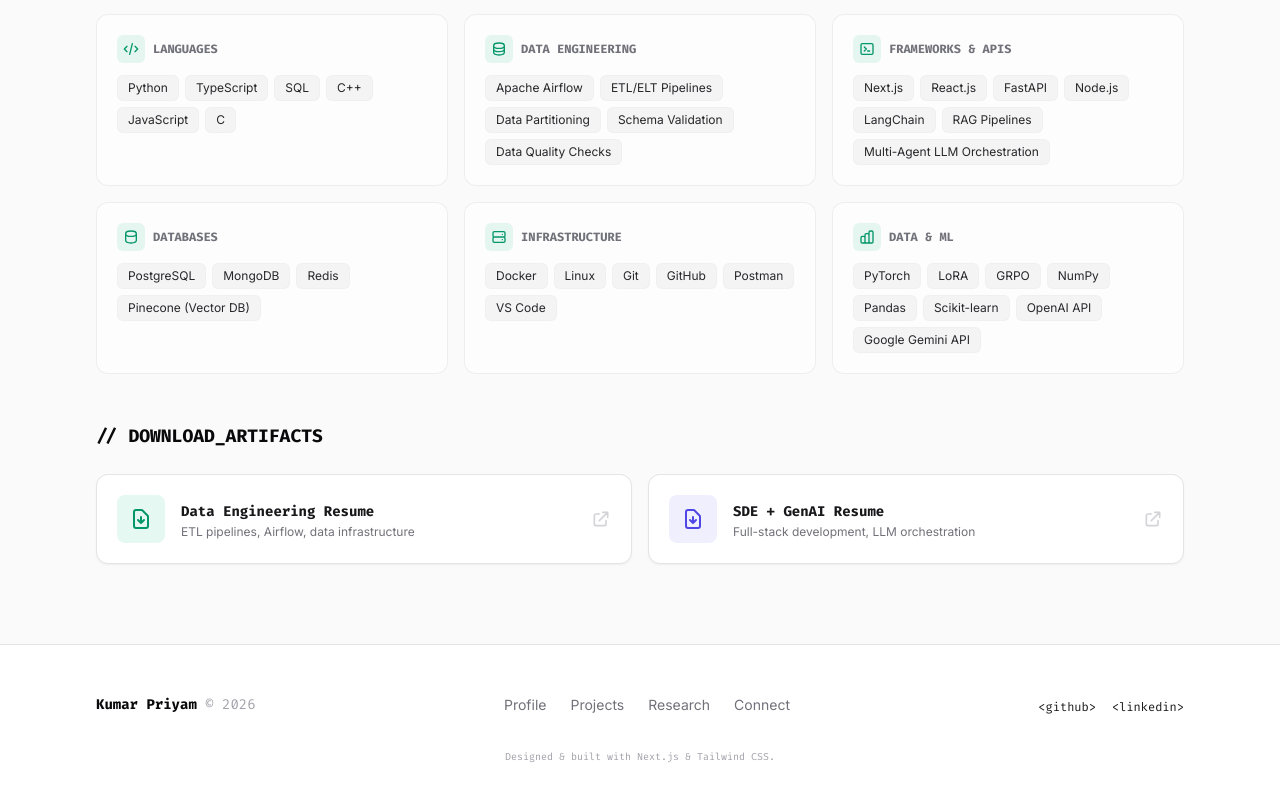
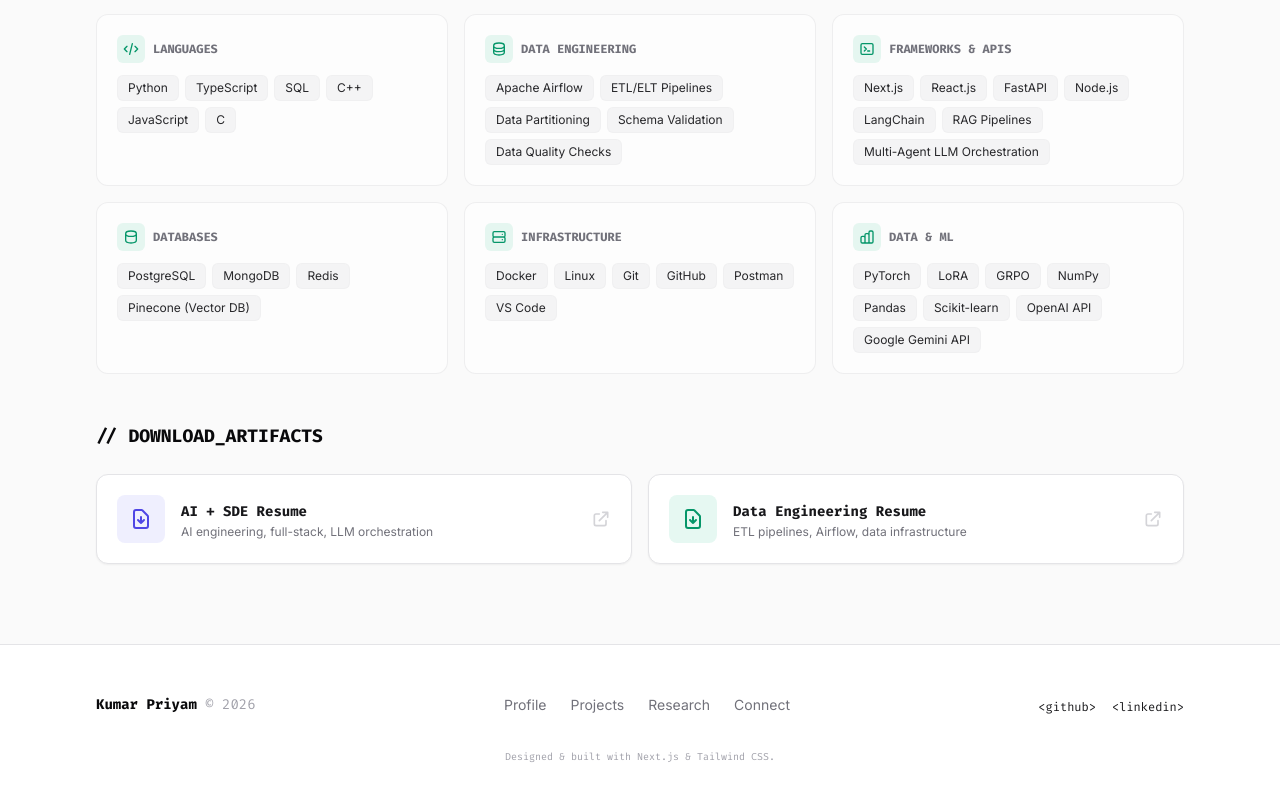
Before and after one commit to KumarPriyam123/Portfolio_Kumar_Priyam_NIT_DELHI_CSE, a Next.js app: page /profile in a window 1280 px wide. Shown: the part 985-1785 px from the top of the page. Built offline with nearby package versions, Linux system fonts and the light colour scheme.

Commit message:
Update AI+SDE resume link, LinkedIn URL, swap resume download order

```diff
--- a/src/app/connect/page.tsx
+++ b/src/app/connect/page.tsx
@@ -237,7 +237,7 @@
 
                 {/* LinkedIn Button */}
                 <a
-                  href="https://linkedin.com/in/kumar-priyam"
+                  href="https://www.linkedin.com/in/kumar-priyam-71bbb82a7/"
                   target="_blank"
                   rel="noopener noreferrer"
                   className="group flex flex-1 items-center justify-center gap-2 rounded-lg border border-zinc-200 bg-white px-4 py-3 text-sm font-medium text-zinc-700 shadow-sm transition-all hover:-translate-y-0.5 hover:border-indigo-300 hover:shadow-md dark:border-zinc-800 dark:bg-zinc-900/60 dark:text-zinc-300 dark:hover:border-indigo-600/50"
@@ -504,7 +504,7 @@
 
             {/* SDE + GenAI Resume */}
             <a
-              href="https://drive.google.com/file/d/1sDOkbyz0YaCgN3EzVKoCykDRa7ZAyBo9/view"
+              href="https://drive.google.com/file/d/1lPMTdrULT4iWPU5typRmVDVlBtF81wHf/view"
               target="_blank"
               rel="noopener noreferrer"
               className="group flex items-center gap-3 rounded-lg border border-zinc-200 bg-white px-4 py-3 shadow-sm transition-all hover:-translate-y-0.5 hover:border-indigo-300 hover:shadow-md dark:border-zinc-800 dark:bg-zinc-900/60 dark:hover:border-indigo-600/50"
--- a/src/app/page.tsx
+++ b/src/app/page.tsx
@@ -433,7 +433,7 @@
 
                 {/* SDE + GenAI Option */}
                 <a
-                  href="https://drive.google.com/file/d/1sDOkbyz0YaCgN3EzVKoCykDRa7ZAyBo9/view"
+                  href="https://drive.google.com/file/d/1lPMTdrULT4iWPU5typRmVDVlBtF81wHf/view"
                   target="_blank"
                   rel="noopener noreferrer"
                   onClick={() => setShowResumeModal(false)}
--- a/src/app/profile/page.tsx
+++ b/src/app/profile/page.tsx
@@ -358,6 +358,53 @@
             </h2>
           </div>
           <div className="grid gap-4 sm:grid-cols-2">
+            {/* SDE + GenAI Resume */}
+            <a
+              href="https://drive.google.com/file/d/1lPMTdrULT4iWPU5typRmVDVlBtF81wHf/view"
+              target="_blank"
+              rel="noopener noreferrer"
+              className="group flex items-center gap-4 rounded-xl border border-zinc-200 bg-white p-5 shadow-sm transition-all duration-200 hover:-translate-y-0.5 hover:border-indigo-300 hover:shadow-md dark:border-zinc-800 dark:bg-zinc-900/60 dark:hover:border-indigo-600/50"
+            >
+              <div className="flex h-12 w-12 flex-shrink-0 items-center justify-center rounded-lg bg-indigo-500/10 text-indigo-600 dark:bg-indigo-400/10 dark:text-indigo-400 transition-colors group-hover:bg-indigo-500/20">
+                <svg
+                  className="h-6 w-6"
+                  fill="none"
+                  viewBox="0 0 24 24"
+                  stroke="currentColor"
+                  strokeWidth={2}
+                  aria-hidden="true"
+                >
+                  <path
+                    strokeLinecap="round"
+                    strokeLinejoin="round"
+                    d="M12 10v6m0 0l-3-3m3 3l3-3m2 8H7a2 2 0 01-2-2V5a2 2 0 012-2h5.586a1 1 0 01.707.293l5.414 5.414a1 1 0 01.293.707V19a2 2 0 01-2 2z"
+                  />
+                </svg>
+              </div>
+              <div>
+                <span className="font-mono text-sm font-bold text-zinc-900 dark:text-white group-hover:text-indigo-600 dark:group-hover:text-indigo-400 transition-colors">
+                  AI + SDE Resume
+                </span>
+                <p className="mt-0.5 text-xs text-zinc-500 dark:text-zinc-400">
+                  AI engineering, full-stack, LLM orchestration
+                </p>
+              </div>
+              <svg
+                className="ml-auto h-5 w-5 flex-shrink-0 text-zinc-300 dark:text-zinc-600 transition-colors group-hover:text-indigo-500"
+                fill="none"
+                viewBox="0 0 24 24"
+                stroke="currentColor"
+                strokeWidth={2}
+                aria-hidden="true"
+              >
+                <path
+                  strokeLinecap="round"
+                  strokeLinejoin="round"
+                  d="M10 6H6a2 2 0 00-2 2v10a2 2 0 002 2h10a2 2 0 002-2v-4M14 4h6m0 0v6m0-6L10 14"
+                />
+              </svg>
+            </a>
+
             {/* Data Engineering Resume */}
             <a
               href="https://drive.google.com/file/d/1XJmW1XJ5lQ17fY251xmbZpC3lzsZgviR/view"
@@ -404,53 +451,6 @@
                 />
               </svg>
             </a>
-
-            {/* SDE + GenAI Resume */}
-            <a
-              href="https://drive.google.com/file/d/1sDOkbyz0YaCgN3EzVKoCykDRa7ZAyBo9/view"
-              target="_blank"
-              rel="noopener noreferrer"
-              className="group flex items-center gap-4 rounded-xl border border-zinc-200 bg-white p-5 shadow-sm transition-all duration-200 hover:-translate-y-0.5 hover:border-indigo-300 hover:shadow-md dark:border-zinc-800 dark:bg-zinc-900/60 dark:hover:border-indigo-600/50"
-            >
-              <div className="flex h-12 w-12 flex-shrink-0 items-center justify-center rounded-lg bg-indigo-500/10 text-indigo-600 dark:bg-indigo-400/10 dark:text-indigo-400 transition-colors group-hover:bg-indigo-500/20">
-                <svg
-                  className="h-6 w-6"
-                  fill="none"
-                  viewBox="0 0 24 24"
-                  stroke="currentColor"
-                  strokeWidth={2}
-                  aria-hidden="true"
-                >
-                  <path
-                    strokeLinecap="round"
-                    strokeLinejoin="round"
-                    d="M12 10v6m0 0l-3-3m3 3l3-3m2 8H7a2 2 0 01-2-2V5a2 2 0 012-2h5.586a1 1 0 01.707.293l5.414 5.414a1 1 0 01.293.707V19a2 2 0 01-2 2z"
-                  />
-                </svg>
-              </div>
-              <div>
-                <span className="font-mono text-sm font-bold text-zinc-900 dark:text-white group-hover:text-indigo-600 dark:group-hover:text-indigo-400 transition-colors">
-                  SDE + GenAI Resume
-                </span>
-                <p className="mt-0.5 text-xs text-zinc-500 dark:text-zinc-400">
-                  Full-stack development, LLM orchestration
-                </p>
-              </div>
-              <svg
-                className="ml-auto h-5 w-5 flex-shrink-0 text-zinc-300 dark:text-zinc-600 transition-colors group-hover:text-indigo-500"
-                fill="none"
-                viewBox="0 0 24 24"
-                stroke="currentColor"
-                strokeWidth={2}
-                aria-hidden="true"
-              >
-                <path
-                  strokeLinecap="round"
-                  strokeLinejoin="round"
-                  d="M10 6H6a2 2 0 00-2 2v10a2 2 0 002 2h10a2 2 0 002-2v-4M14 4h6m0 0v6m0-6L10 14"
-                />
-              </svg>
-            </a>
           </div>
         </section>
       </div>
--- a/src/components/Footer.tsx
+++ b/src/components/Footer.tsx
@@ -15,7 +15,7 @@
   },
   {
     name: 'linkedin',
-    href: 'https://linkedin.com/in/kumar-priyam',
+    href: 'https://www.linkedin.com/in/kumar-priyam-71bbb82a7/',
     ariaLabel: 'LinkedIn Profile',
   },
 ];
--- a/src/components/Navigation.tsx
+++ b/src/components/Navigation.tsx
@@ -84,7 +84,7 @@
               </a>
 
               <a
-                href="https://linkedin.com/in/kumar-priyam"
+                href="https://www.linkedin.com/in/kumar-priyam-71bbb82a7/"
                 target="_blank"
                 rel="noopener noreferrer"
                 className="text-zinc-500 hover:text-zinc-900 dark:text-zinc-400 dark:hover:text-zinc-100 transition-colors"
@@ -185,7 +185,7 @@
               </svg>
             </a>
             <a
-              href="https://linkedin.com/in/kumar-priyam"
+              href="https://www.linkedin.com/in/kumar-priyam-71bbb82a7/"
               target="_blank"
               rel="noopener noreferrer"
               className="text-zinc-500 hover:text-zinc-900 dark:text-zinc-400 dark:hover:text-zinc-100"
```
